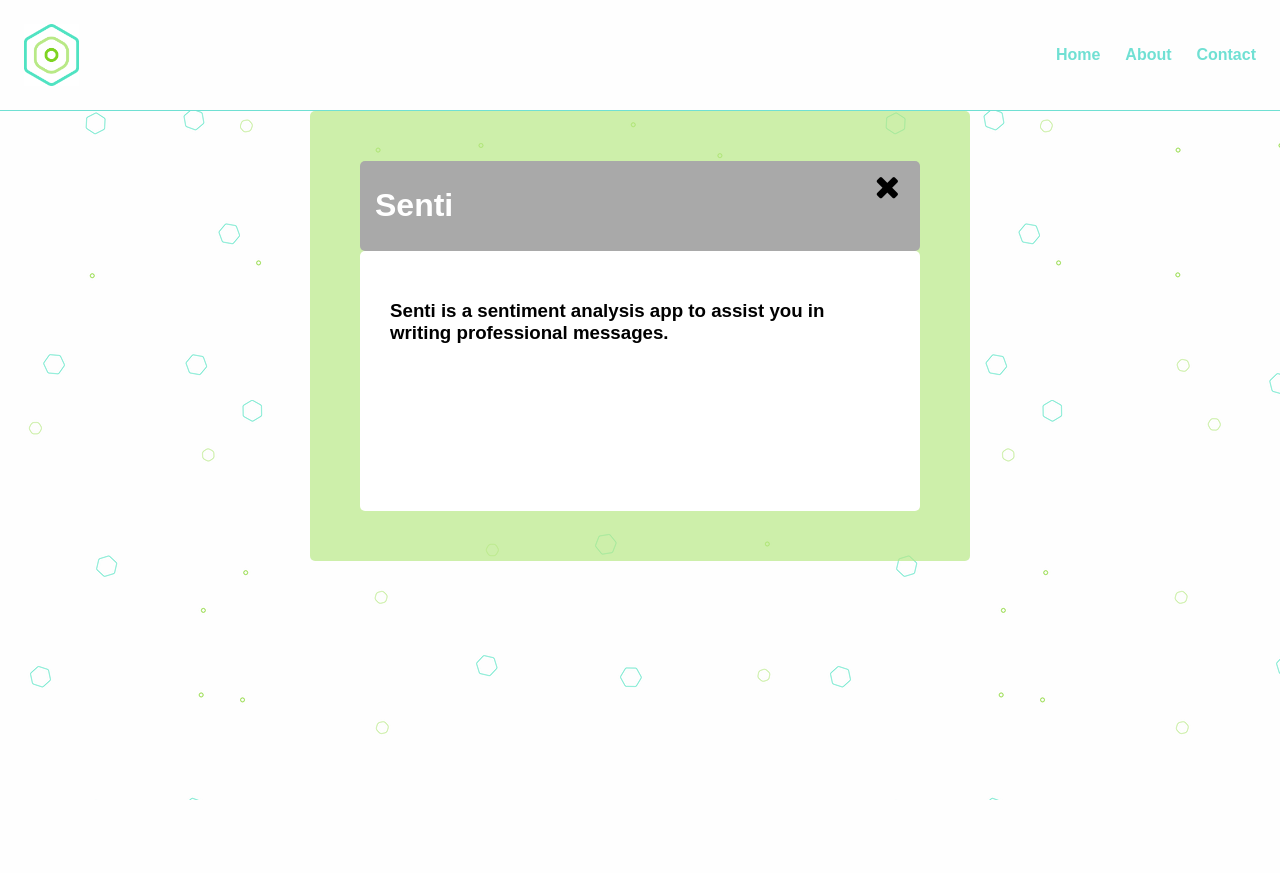
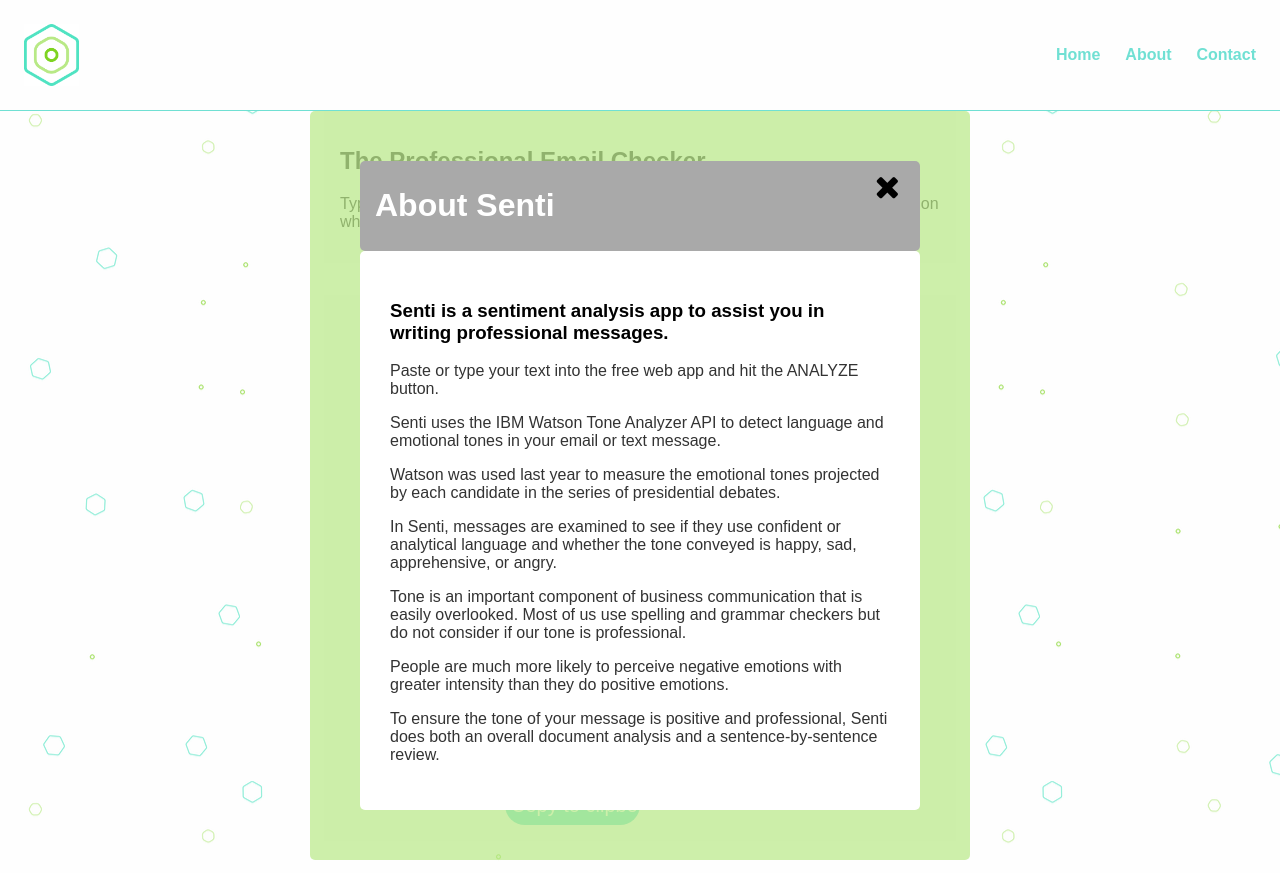
Before and after one commit to BrandonKlotz/senti, a React (Create React App) app in the folder client/: page / in a window 1280 px wide. Both pictures are taken after a click on the link "About". Before the commit the page ends 800 px from the top, so only its background shows below. Built offline with nearby package versions, Linux system fonts and the light colour scheme.

Commit message:
adds about/contact modal to Modal.js

```diff
--- a/client/src/components/Modal.js
+++ b/client/src/components/Modal.js
@@ -1,26 +1,54 @@
 import React from 'react';
 import { connect } from 'react-redux';
-import PropTypes from 'prop-types';
 import "font-awesome/css/font-awesome.css";
-
 
 class Modal extends React.Component {
   render() {
-    // Render nothing if the "show" prop is false
+    // Render nothing if not true
     if(!this.props.isModalOpen) {
       return null;
-    } else {
-    console.log(this.props.isModalOpen);
-
+    }
+    // otherwise show the correct modal!
+    if (this.props.modal === "ABOUT"){
       return (
-
+        <div className = "modalContainer">
           <div className="modalBackground">
             <div className="modalHeader" onClick={this.props.onClose}>
-          <span><h1> Senti</h1></span>
+              <span><h1>About Senti</h1></span>
               <span><i className="fa fa-times fa-2x" aria-hidden="true"></i></span>
             </div>
             <div className="modalText">
-          {this.props.children}
+              <h3>Senti is a sentiment analysis app to assist you in writing professional messages.</h3>
+              <p>Paste or type your text into the free web app and hit the ANALYZE button.</p>
+              <p>Senti uses the IBM Watson Tone Analyzer API to detect language and emotional tones in your email or text message.</p>
+              <p>Watson was used last year to measure the emotional tones projected by each candidate in the series of presidential debates.</p>
+              <p>In Senti, messages are examined to see if they use confident or analytical language and whether the tone conveyed is happy, sad, apprehensive, or angry.</p>
+              <p>Tone is an important component of business communication that is easily overlooked. Most of us use spelling and grammar checkers but do not consider if our tone is professional.</p>
+              <p>People are much more likely to perceive negative emotions with greater intensity than they do positive emotions.</p>
+              <p>To ensure the tone of your message is positive and professional, Senti does both an overall document analysis and a sentence-by-sentence review.</p>
+            </div>
+          </div>
+        </div>
+      );
+    } else {
+      return (
+        <div className = "modalContainer">
+          <div className="modalBackground">
+            <div className="modalHeader" onClick={this.props.onClose}>
+              <span><h1>Contact Us</h1></span>
+              <span><i className="fa fa-times fa-2x" aria-hidden="true"></i></span>
+            </div>
+            <div className="modalText">
+              <h3>Senti is the React/Redux final group project for the Grand Circus Facebook<super>*</super> Bootcamp in Grand Rapids.</h3>
+              <h3>Group members participating on the Senti project:</h3>
+              <ul>
+                <li>Brandon Klotz</li>
+                <li>Holly J. Huber</li>
+                <li>Joey Parks</li>
+                <li>Keenan Barber</li>
+              </ul>
+              <p><super>*</super> The Grand Circus Facebook Bootcamp is an intensive front-end developer coding bootcamp funded through a grant from Facebook.</p>
+            </div>
           </div>
         </div>
       );
@@ -28,15 +56,10 @@ class Modal extends React.Component {
   }
 }
 
-Modal.propTypes = {
-  onClose: PropTypes.func.isRequired,
-  show: PropTypes.bool,
-  children: PropTypes.node
-};
-
 const mapStateToProps = (state) => {
   return {
-    isModalOpen: state.isModalOpen
+    isModalOpen: state.isModalOpen,
+    modal: state.modal
   };
 };
 
--- a/client/src/components/TextAnalyzer.js
+++ b/client/src/components/TextAnalyzer.js
@@ -18,24 +18,10 @@ class TextAnalyzer extends Component {
   }
 
   render() {
-
-  if (this.props.isModalOpen) {
-    return(
-        <div className = "modalContainer">
-          <Modal
-            className={"modalWindow"}
-            show={this.props.isModalOpen}
-            onClose={this.toggleModal}>
-            <h3>Senti is a sentiment analysis app to assist you in writing professional messages.</h3>
-          </Modal>
-        </div>
-    );
-
-  } else {
-
     if (this.props.loading !== true && isEmpty(this.props.displayResults) ) {
       return (
         <div className="App">
+          <Modal />
           <div className="container">
   					<div className="splash">
   						<h2>The Professional Email Checker.</h2>
@@ -54,6 +40,7 @@ class TextAnalyzer extends Component {
     } else {
       return (
         <div className="App">
+          <Modal />
           <DocumentResults />
           <SentenceResults />
           <div className="container">
@@ -66,7 +53,6 @@ class TextAnalyzer extends Component {
         </div>
       );
     }
-  }
   }
 }
 const mapActionsToProps = {
```
Lines whose indentation alone changed are shown as unchanged.
